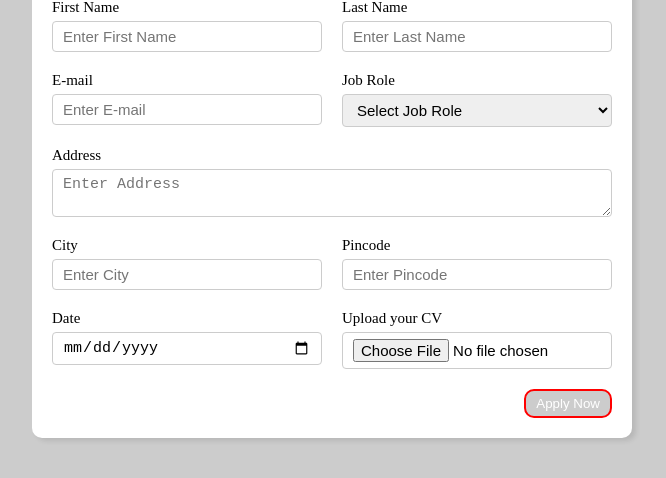
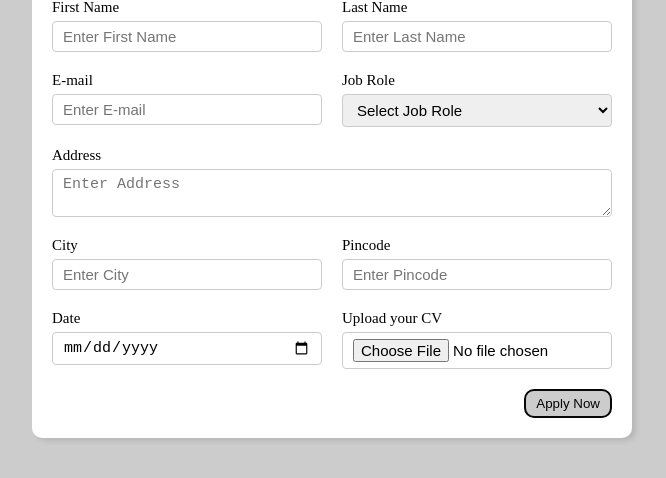
Before and after one commit to adityaks-11/html-css-projects, a plain HTML site: page project_1/index.html in a window 1280 px wide. In both pictures the pointer is over the button "Apply Now". Shown: the part 128-606 px from the top of the page, without its empty margins (308-974 px from the left). Drawn offline with Linux system fonts and the light colour scheme.

Commit message:
css update

```diff
--- a/project_1/style.css
+++ b/project_1/style.css
@@ -75,8 +75,8 @@ button{
 
 button:hover{
     background-color: #ccc;
-    border: 2px solid red;
-    color:white;
+    border: 2px solid rgb(7, 7, 7);
+    color:rgb(4, 4, 4);
     transition: 0.3s ease-out;
     cursor: pointer;
 }
```
